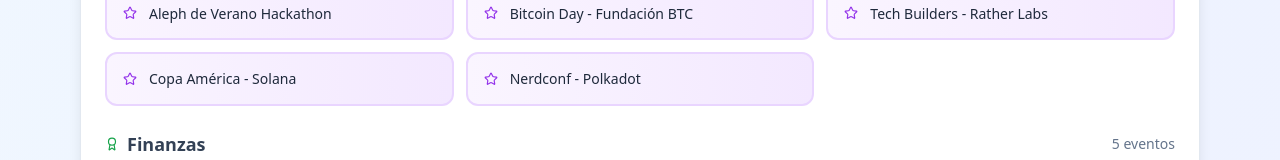
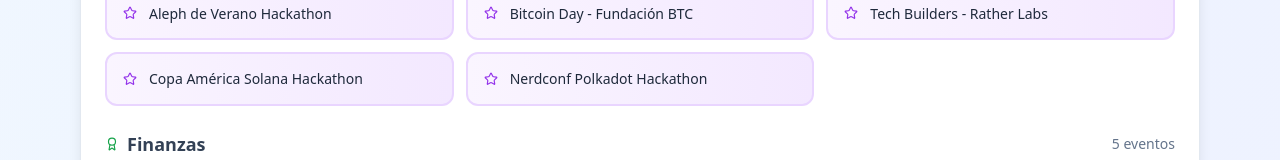
Before and after one commit to leocagli/cagli-cv-resume, a React (Vite) app: page / in a window 1280 px wide. Shown: the part 4185-4345 px from the top of the page. Built offline with nearby package versions, Linux system fonts and the light colour scheme.

Commit message:
Add new hackathon activities
Update activities section with new hackathon participations.

```diff
--- a/src/components/ActivitiesSection.tsx
+++ b/src/components/ActivitiesSection.tsx
@@ -19,8 +19,8 @@ const ActivitiesSection = () => {
     { name: "Bitcoin Day - Fundación BTC", category: "blockchain" },
     { name: "Valuación de Empresas - UCEMA", category: "finance" },
     { name: "Tech Builders - Rather Labs", category: "blockchain" },
-    { name: "Copa América - Solana", category: "blockchain" },
-    { name: "Nerdconf - Polkadot", category: "blockchain" }
+    { name: "Copa América Solana Hackathon", category: "blockchain" },
+    { name: "Nerdconf Polkadot Hackathon", category: "blockchain" }
   ];
 
   const getCategoryIcon = (category: string) => {
```
